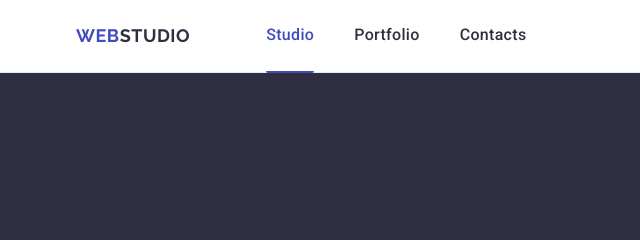
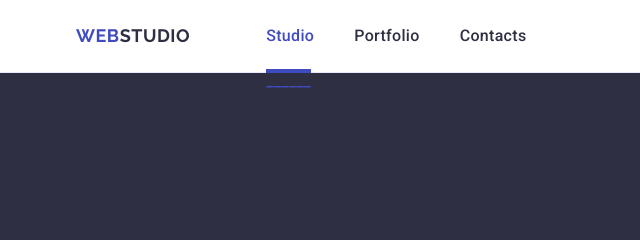
Before and after one commit to darizhy/goit-markup-hw-04, a plain HTML site: page index.html in a window 1280 px wide. In both pictures the pointer is over the link "Studio". Shown: the top 240 px of the page, 0-640 px from the left. Drawn offline with nearby package versions, Linux system fonts and the light colour scheme.

Commit message:
ddscscsdc

```diff
--- a/css/styles.css
+++ b/css/styles.css
@@ -78,6 +78,7 @@ flex-shrink: 0;
 
 .link{ color: #2e2f42;
     display: inline-block;
+    position: relative;
     padding: 24px 0;
     font-weight: 500;
     font-size: 16px;
@@ -86,25 +87,23 @@ flex-shrink: 0;
     letter-spacing: 0.02em;
     transition: color 250ms cubic-bezier(0.4, 0, 0.2, 1);
 }
-
-
-
 .link:hover,
 .link:focus{ color: #404bbf;}
 ul{list-style-type:none;
 display: inline-flex;
 }
 
-.link.active:hover {
-    border-bottom: 2px solid #404BBF;
-    border-radius: 2px;
-    position: relative;
-}
-.link.active {
+.link.active:hover::after{
+    content: "______";
+    position: absolute;
+    left: 0%;
+    bottom: -1px;
+    height: 4px;
+    background-color: #404bbf;
     color: #404bbf;
 }
 
-.link::after {
+/* .link.active:hover:before {color: #2e2f42;
     content: "";
     position: absolute;
     left: 0;
@@ -112,9 +111,30 @@ display: inline-flex;
     height: 4px;
     background-color: #404bbf;
     border-radius: 2px;
+    border-bottom: 2px solid #404BBF;
+} */
+/* .link:hover:after {
+    color: #404bbf;
+    border-bottom: 2px solid #404BBF;} */
+/* .link.active:hover{
+    border-bottom: 2px solid #404BBF;
+    border-radius: 2px;
+    position: relative;
+}
+.link.link.active::after {
+    content: "";
+    position: absolute;
+    left: 0;
+    bottom: -1px;
+    height: 4px;
+    background-color: #404bbf;
+    border-radius: 2px;
+    border-bottom: 2px solid #404BBF;} */
 
 
-}
+
+
+
 
 .li-nav{ color: #2E2F42;
     font-weight: 500;
```
